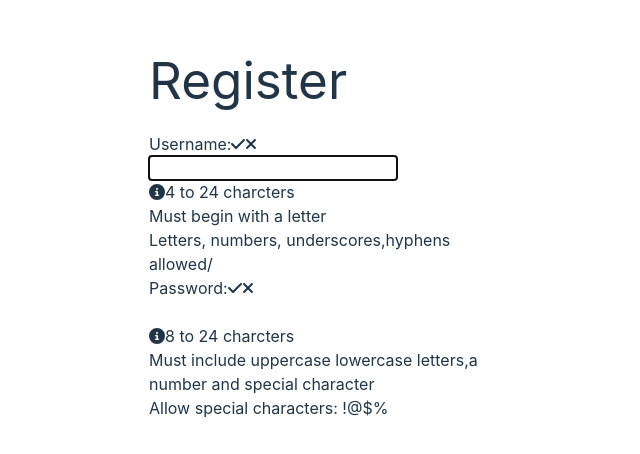
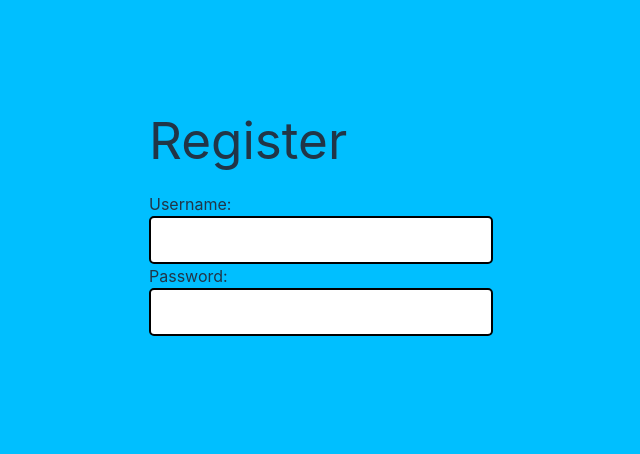
Before and after one commit to Kasraco/react-native-authentication-system, a React (Vite) app: page / in a window 1280 px wide. Shown: the part 176-630 px from the top of the page, without its empty margins (319-959 px from the left). Built offline with nearby package versions, Linux system fonts and the light colour scheme.

Commit message:
Added styles for validation feedback and input fields

```diff
--- a/src/index.css
+++ b/src/index.css
@@ -1,6 +1,55 @@
 @tailwind base;
 @tailwind components;
 @tailwind utilities;
+
+.instructions {
+  color: red;
+  text-align: left;
+  float: left;
+  display: inline;
+}
+
+.offscreen {
+  color: blue;
+  display: none;
+}
+
+.valid {
+  color: green;
+  display: inline;
+}
+.hide {
+  color: red;
+  display: none;
+}
+
+.invalid {
+  color: red;
+  display: inline;
+}
+
+.instructions {
+  background-color: #1a1a1a;
+  color: white;
+  font-size: x-small;
+  padding: 5px;
+  border-radius: 5px;
+  margin-top: 5px;
+}
+
+.offscreen {
+}
+input[type="text"],
+input[type="password"] {
+  width: 100%; /* پهنای فیلد را تنظیم می‌کند */
+  padding: 10px; /* فاصله داخلی (padding) بین متن و حاشیه فیلد */
+  border: 2px solid black; /* تنظیم نوع، ضخامت، و رنگ حاشیه */
+  border-radius: 5px; /* گوشه‌های گرد */
+  font-size: 16px; /* اندازه فونت */
+  color: #333; /* رنگ متن */
+  outline: none; /* حذف حاشیه‌ هنگام فوکوس */
+  transition: border-color 0.3s ease-in-out; /* اضافه کردن یک انیمیشن هنگام تغییر رنگ حاشیه */
+}
 
 :root {
   font-family: Inter, system-ui, Avenir, Helvetica, Arial, sans-serif;
@@ -32,6 +81,7 @@ body {
   place-items: center;
   min-width: 320px;
   min-height: 100vh;
+  background-color: deepskyblue;
 }
 
 h1 {
```
